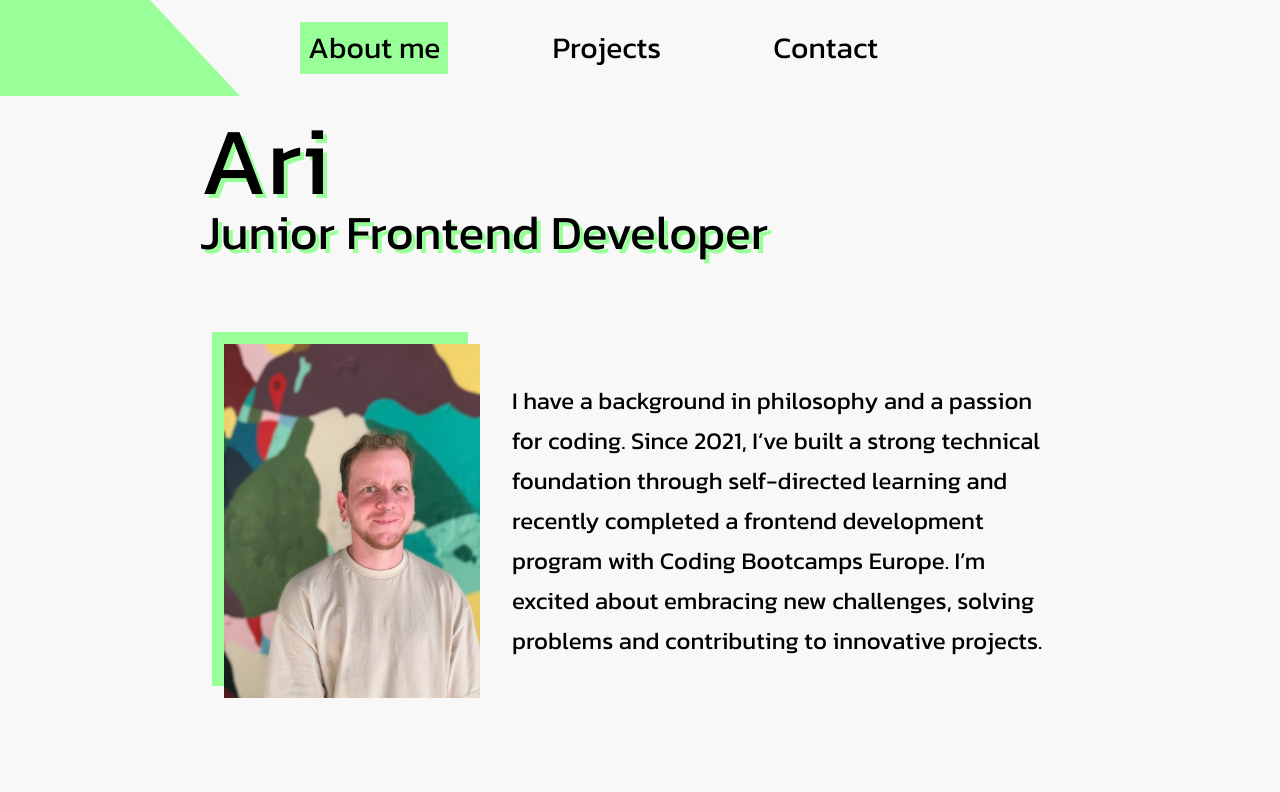
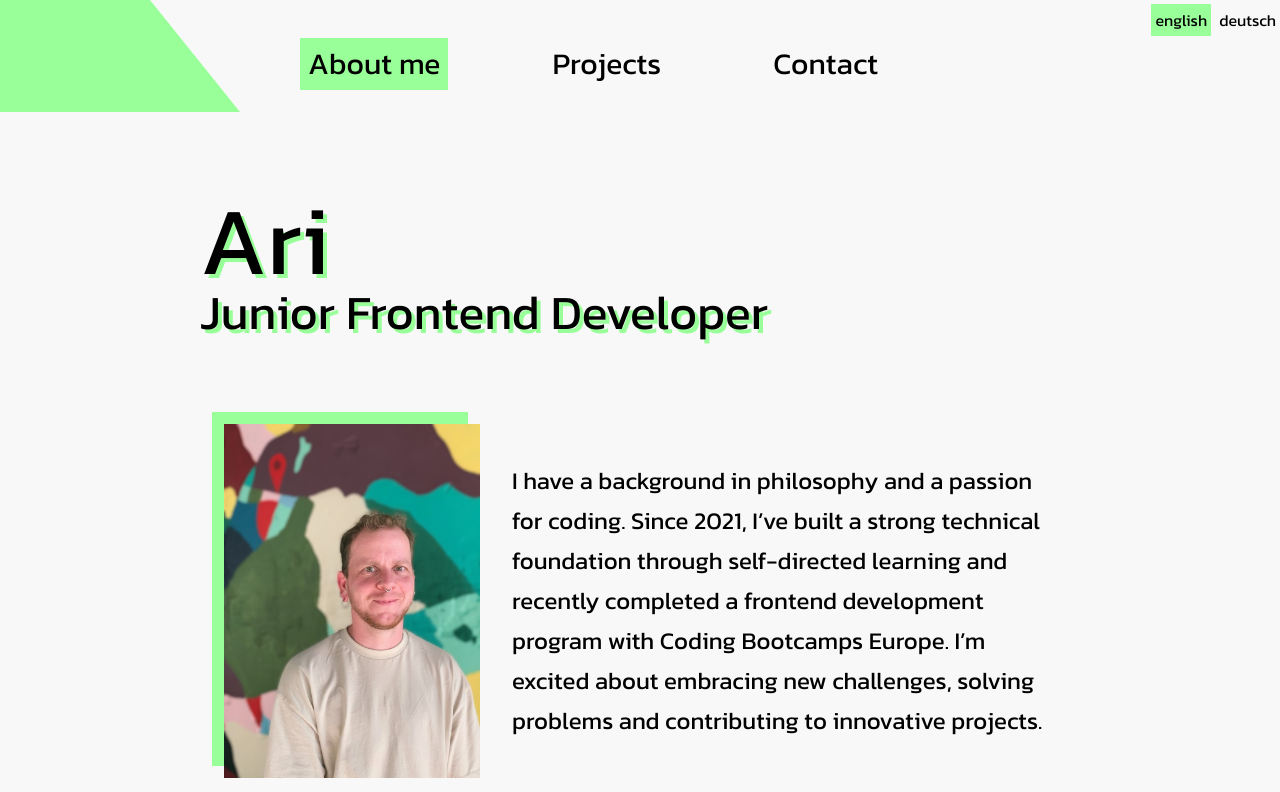
Before and after one commit to Artromi/Portfolio, a Vue app: page /#about in a window 1280 px wide. Shown: the top 792 px of the page. Built offline with nearby package versions, Linux system fonts and the light colour scheme.

Commit message:
add: language switch

```diff
--- a/src/App.vue
+++ b/src/App.vue
@@ -2,7 +2,7 @@
   <div class="bg-offWhite-100 w-full overflow-hidden">
     <NavigationBar class="w-full fixed top-0" />
     <main class="mt-28 mx-auto max-w-4xl p-2 sm:py-0">
-      <div id="about" class="pt-36 mt-[-144px]">
+      <div id="about" class="pt-48 mt-[-112px]">
         <AboutMe />
       </div>
       <div id="projects" class="pt-32 mt-[-128px]">
--- a/src/components/NavigationBar.vue
+++ b/src/components/NavigationBar.vue
@@ -1,7 +1,8 @@
 <template>
-  <div class="flex items-center h-24 bg-offWhite-100">
+  <div class="$attr">
+    <div class="flex items-center h-auto sm:h-28 bg-offWhite-100">
       <div class="triangle hidden md:block"></div>
-    <nav class="flex sm:gap-24 text-3xl text-black">
+      <nav class="flex flex-col sm:flex-row sm:gap-24 text-3xl text-black pt-4">
         <a
           class="p-2"
           href="#about"
@@ -25,17 +26,37 @@
         >
       </nav>
     </div>
-  <!-- <aside class="flex gap-2 text-white text-lg mx-4 my-2 absolute top-0 right-2">
-      <button class="bg-green-100 p-2 text-black">english</button>
-      <button class="text-black">deutsch</button>
-    </aside> -->
+    <aside class="flex gap-2 absolute top-1 right-1">
+      <button
+        @click="setLanguage('en')"
+        class="p-1 text-black"
+        :class="{ 'bg-mintGreen-100': this.activeLang === 'en' }"
+      >
+        english
+      </button>
+      <button
+        @click="setLanguage('de')"
+        class="text-black"
+        :class="{ 'bg-mintGreen-100': this.activeLang === 'de' }"
+      >
+        deutsch
+      </button>
+    </aside>
+  </div>
 </template>
 
 <script>
 export default {
   data() {
     return {
-      activeSection: 'about'
+      activeSection: 'about',
+      activeLang: this.$i18n.locale
+    }
+  },
+  methods: {
+    setLanguage(lang) {
+      this.$i18n.locale = lang
+      this.activeLang = this.$i18n.locale
     }
   }
 }
```
Lines whose indentation alone changed are shown as unchanged.
